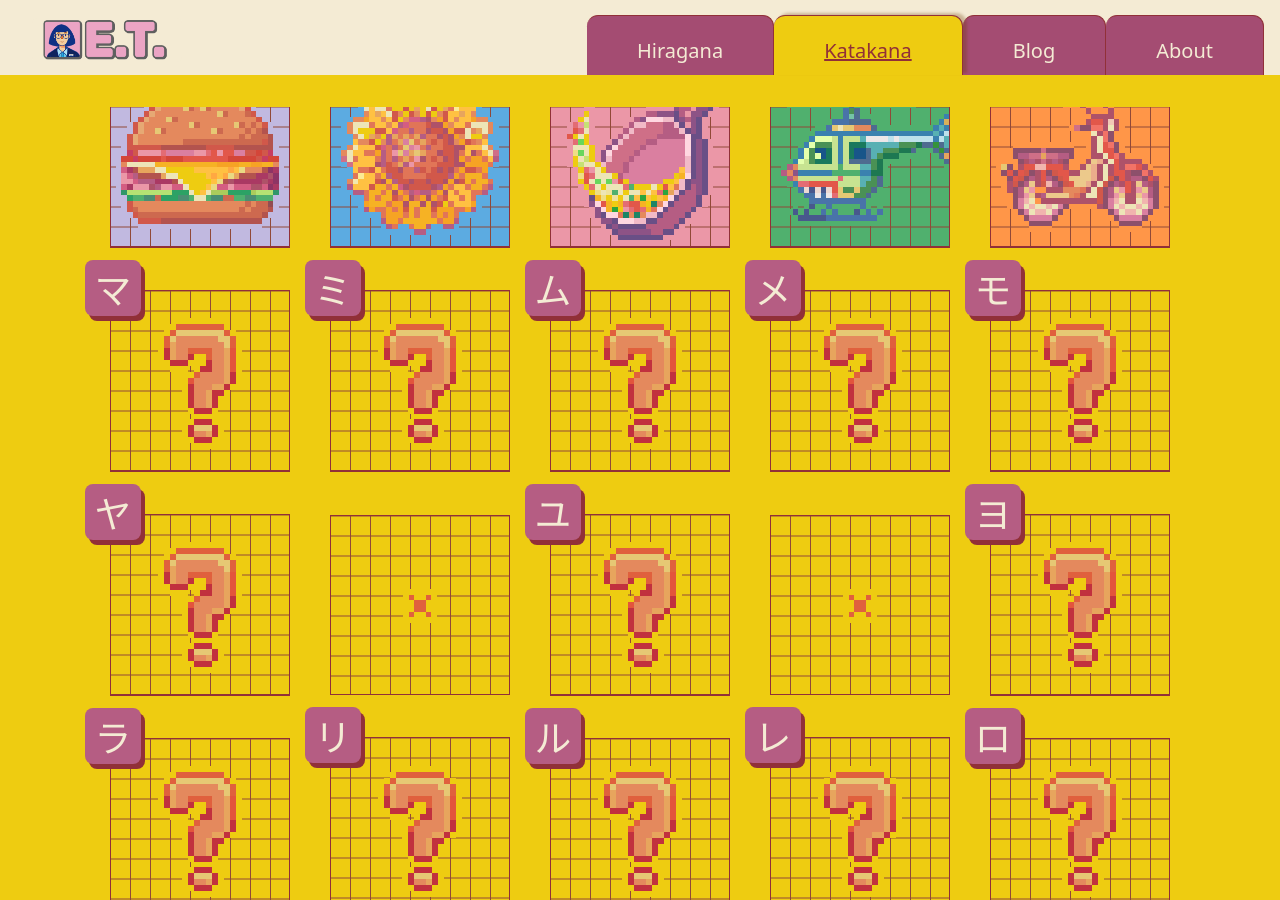
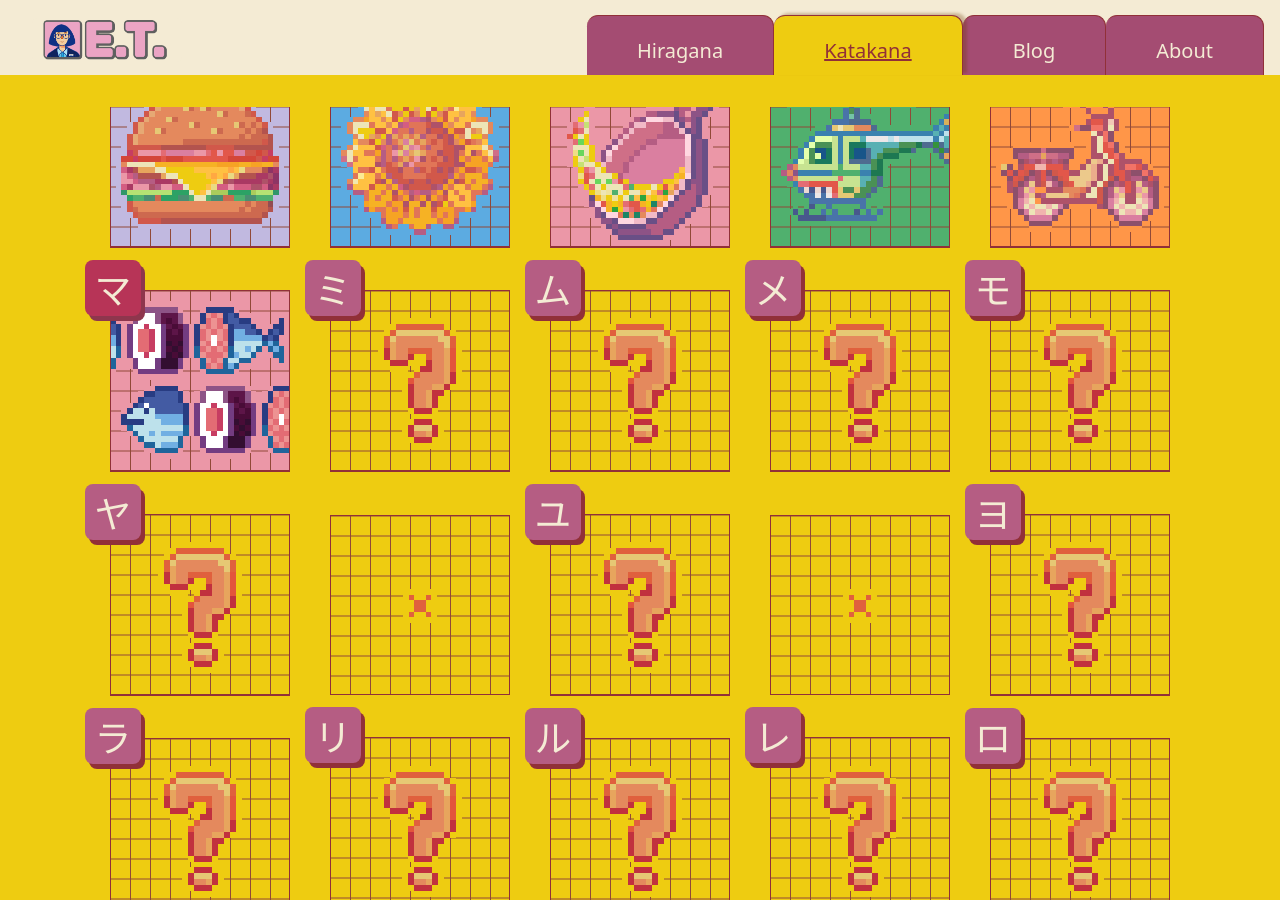
Before and after one commit to emillionideas/emillionideas.github.io, a Jekyll site: the page built from katakana.markdown, in a window 1280 px wide and 900 px high, scrolled down 1560 px. Built offline with Jekyll 4.4.1, drawn with Linux system fonts in a browser that asks for light colours; some web fonts are replaced.

Commit message:
Update katakana.yaml

```diff
--- a/_data/alphabets/large/katakana.yaml
+++ b/_data/alphabets/large/katakana.yaml
@@ -42,12 +42,12 @@
       romaji: 'hanbāgā'
       english: 'hamburger'
     - letter: マ # col 1 - row 6
-      color: yellow
-      iconSrc: "../assets/art/unknown.svg"
+      color: pink
+      iconSrc: "../assets/art/tuna.svg"
       strokeSrc: "../assets/art/unknown.svg"
-      japanese: 'カミングスーン'
-      romaji: 'kamingusūn'
-      english: 'Coming soon!'
+      japanese: 'マグロ'
+      romaji: 'maguro'
+      english: 'tuna'
     - letter: ヤ # col 1 - row 7
       color: yellow
       iconSrc: "../assets/art/unknown.svg"
```
